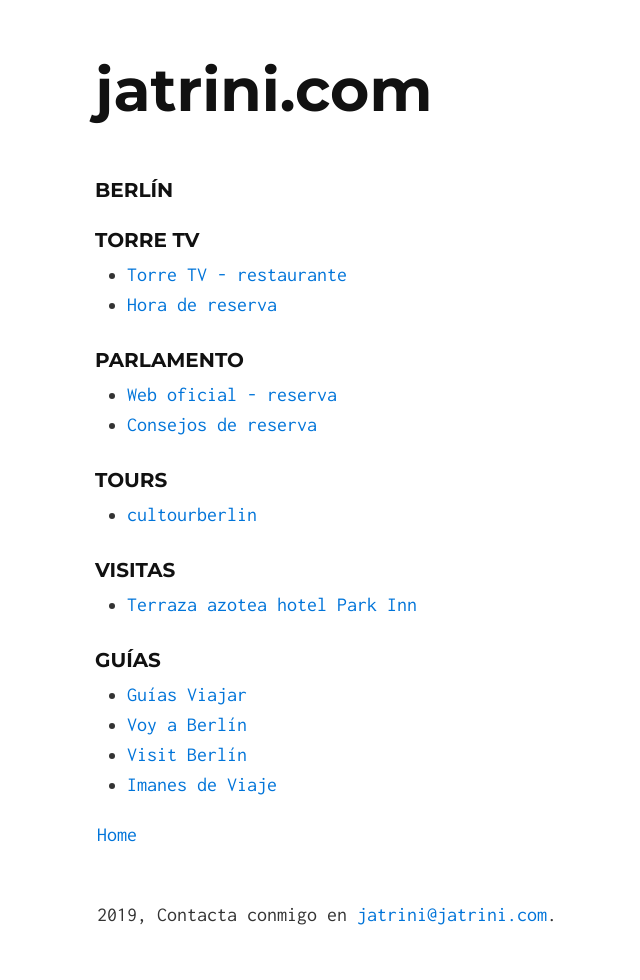
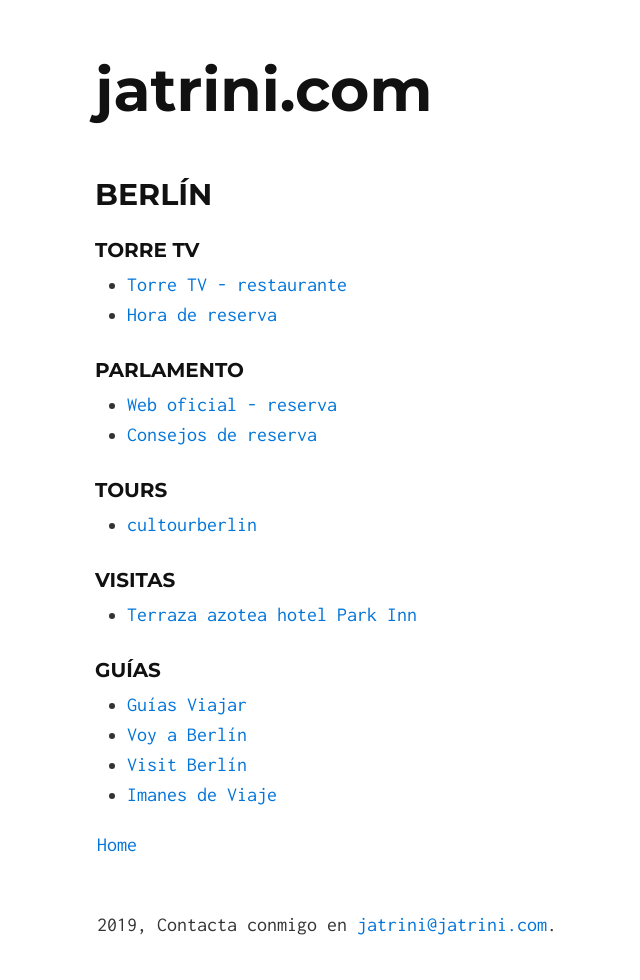
Before and after one commit to jatrini/jatrini.com, a Jekyll site: the page built from berlin.md, in a window 1280 px wide. Shown: the whole page, without its empty margins (243-883 px from the left). Built offline with Jekyll 4.4.1, drawn with Linux system fonts in a browser that asks for light colours; our own code applies the rules of GitHub Pages for plain Markdown files.

```diff
--- a/berlin.md
+++ b/berlin.md
@@ -1,4 +1,4 @@
-#### **BERLÍN**
+## **BERLÍN**
 
 #### **Torre TV**
 - [Torre TV - restaurante](https://tv-turm.de/es/bar-restaurante/)
```
